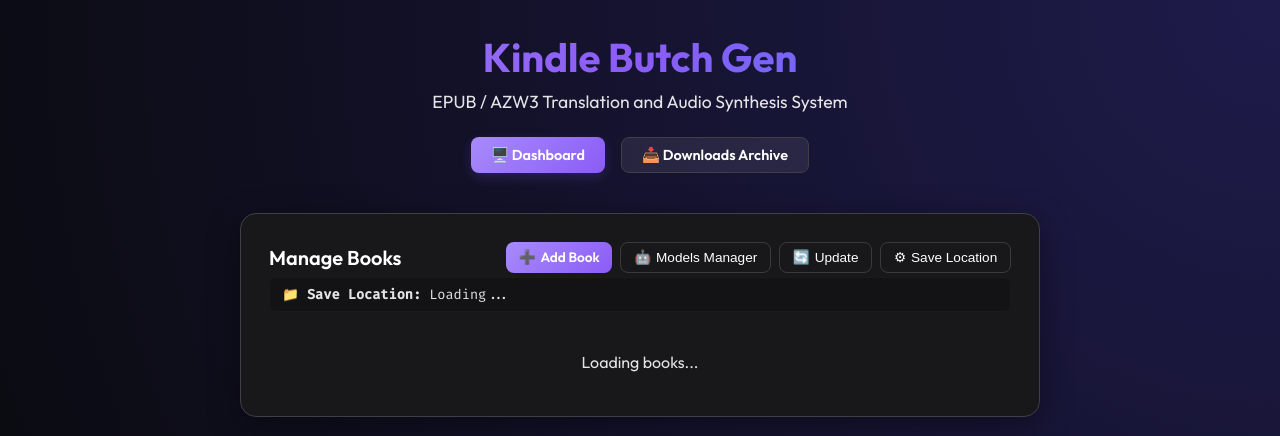
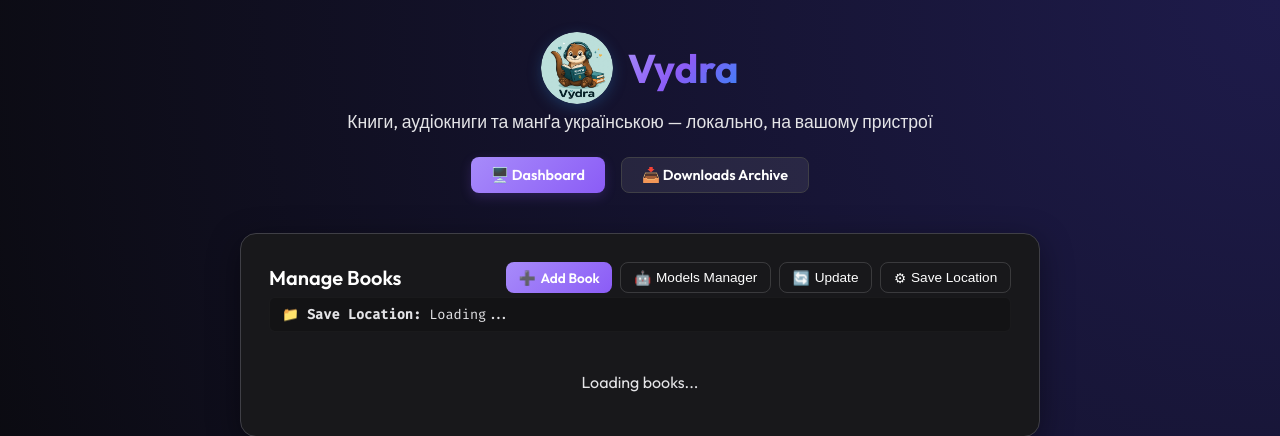
Before and after one commit to maxfraieho/kindle-butch-gen, a Flask app: page / in a window 1280 px wide. Shown: the top 436 px of the page. Run offline with Flask 3, Linux system fonts and the light colour scheme; some libraries are stand-ins or nearby versions.

Commit message:
feat(ui): rebrand web interface to Vydra - mascot in header, favicon, titles
Transparent-background mascot (Q's asset) as 256px optimized header logo
+ favicon across dashboard/stages/downloads; 'Kindle Butch Gen' renamed
to Vydra everywhere user-visible; dashboard subtitle in Ukrainian.

Co-Authored-By: Claude Fable 5 <noreply@anthropic.com>

```diff
--- a/kbg_web/templates/dashboard.html
+++ b/kbg_web/templates/dashboard.html
@@ -3,7 +3,8 @@
 <head>
     <meta charset="UTF-8">
     <meta name="viewport" content="width=device-width, initial-scale=1.0">
-    <title>Kindle Butch Gen - Dashboard</title>
+    <title>Vydra 🦦 — Dashboard</title>
+    <link rel="icon" type="image/png" href="/static/vydra-sm.png">
     <link rel="preconnect" href="https://fonts.googleapis.com">
     <link rel="preconnect" href="https://fonts.gstatic.com" crossorigin>
     <link href="https://fonts.googleapis.com/css2?family=Outfit:wght@300;400;500;600;700&family=Fira+Code:wght@400;500&display=swap" rel="stylesheet">
@@ -898,8 +899,11 @@
 <body>
     <div class="container">
         <header>
-            <h1>Kindle Butch Gen</h1>
-            <p style="margin-bottom: 1.5rem;">EPUB / AZW3 Translation and Audio Synthesis System</p>
+            <div style="display:flex; align-items:center; justify-content:center; gap:0.9rem; margin-bottom:0.4rem;">
+                <img src="/static/vydra-sm.png" alt="Vydra" style="width:72px; height:72px; border-radius:50%; box-shadow:0 4px 14px rgba(43,108,176,0.35);">
+                <h1 style="margin:0;">Vydra</h1>
+            </div>
+            <p style="margin-bottom: 1.5rem;">Книги, аудіокниги та манґа українською — локально, на вашому пристрої</p>
             <div style="display: flex; justify-content: center; gap: 1rem; margin-bottom: 0.5rem;">
                 <a href="/" class="btn btn-primary" style="text-decoration: none; padding: 0.5rem 1.25rem; font-size: 0.9rem; border-radius: 8px; font-weight: 600; display: inline-flex; align-items: center; gap: 0.4rem; box-shadow: 0 4px 12px rgba(139, 92, 246, 0.2);">
                     🖥️ Dashboard
--- a/kbg_web/templates/downloads.html
+++ b/kbg_web/templates/downloads.html
@@ -3,7 +3,8 @@
 <head>
     <meta charset="UTF-8">
     <meta name="viewport" content="width=device-width, initial-scale=1.0">
-    <title>Downloads Archive - Kindle Butch Gen</title>
+    <title>Vydra 🦦 — Downloads Archive</title>
+    <link rel="icon" type="image/png" href="/static/vydra-sm.png">
     <link rel="preconnect" href="https://fonts.googleapis.com">
     <link rel="preconnect" href="https://fonts.gstatic.com" crossorigin>
     <link href="https://fonts.googleapis.com/css2?family=Fira+Code:wght@400;500&family=Outfit:wght@400;500;600;700&display=swap" rel="stylesheet">
@@ -223,7 +224,7 @@
 <body>
     <div class="container">
         <header>
-            <h1>Kindle Butch Gen</h1>
+            <h1>🦦 Vydra</h1>
             <p style="margin-bottom: 1.5rem;">EPUB / AZW3 Translation and Audio Synthesis System</p>
             <div style="display: flex; justify-content: center; gap: 1rem; margin-bottom: 0.5rem;">
                 <a href="/" class="btn btn-secondary" style="text-decoration: none; padding: 0.5rem 1.25rem; font-size: 0.9rem; border-radius: 8px; font-weight: 600; display: inline-flex; align-items: center; gap: 0.4rem;">
--- a/kbg_web/templates/stages.html
+++ b/kbg_web/templates/stages.html
@@ -3,7 +3,8 @@
 <head>
     <meta charset="UTF-8">
     <meta name="viewport" content="width=device-width, initial-scale=1.0">
-    <title>Kindle Butch Gen - Quality Visualizer</title>
+    <title>Vydra 🦦 — Quality Visualizer</title>
+    <link rel="icon" type="image/png" href="/static/vydra-sm.png">
     <link rel="preconnect" href="https://fonts.googleapis.com">
     <link rel="preconnect" href="https://fonts.gstatic.com" crossorigin>
     <link href="https://fonts.googleapis.com/css2?family=Outfit:wght@300;400;500;600;700&family=Fira+Code:wght@400;500&display=swap" rel="stylesheet">
```
Also changed, not shown: kbg_web/static/vydra-sm.png (added), kbg_web/static/vydra.png (added).
